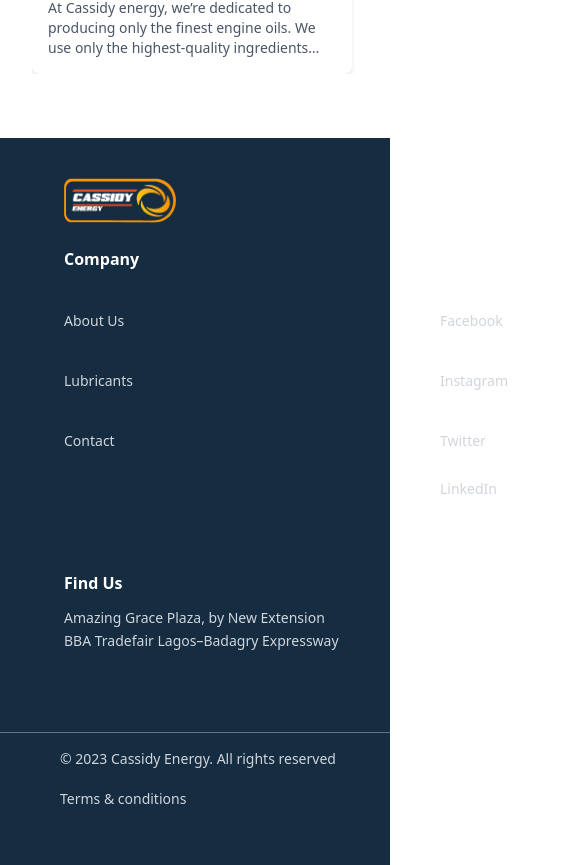
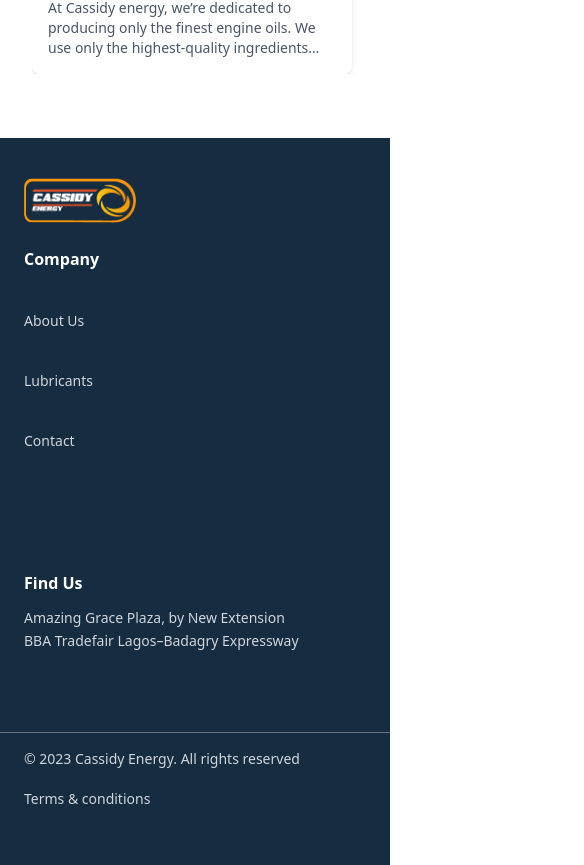
Before and after one commit to zUzI-verse/Cassidy-Oil, a React (Vite) app: page / in a window 390 px wide. Shown: the part 4474-5339 px from the top of the page, 584 px wide, since content can reach past the window. Built offline with nearby package versions, Linux system fonts and the light colour scheme.

Commit message:
Removed the extra space that caused the horizontal bar to appear causing extra space in the mobile view

```diff
--- a/src/Components/Footer.tsx
+++ b/src/Components/Footer.tsx
@@ -3,9 +3,9 @@ import { Link } from "react-router-dom";
 
 const Footer = () => {
   return (
-    <footer className="bg-[#152C41] text-white py-10">
+    <footer className="bg-[#152C41] text-white py-10 w-full overflow-hidden">
       {/* MOBILE LAYOUT */}
-      <div className="md:hidden max-w-7xl mx-auto px-6 ml-10 mb-20">
+      <div className="md:hidden md:ml-10 max-w-7xl mx-auto px-6  mb-20">
         {/* Logo */}
         <div>
           <Link to="/">
@@ -149,7 +149,7 @@ const Footer = () => {
       <div className="border-t border-gray-500 mt-8" />
 
       {/* Bottom Section */}
-      <div className="max-w-7xl mx-auto px-6 md:px-12 py-4 flex flex-col md:flex-row items-left justify-between text-sm text-gray-300 ml-9">
+      <div className="max-w-7xl mx-auto px-6 md:px-12 md:ml-9 py-4 flex flex-col md:flex-row items-left justify-between text-sm text-gray-300 ">
         <p>© 2023 Cassidy Energy. All rights reserved</p>
         <Link to="#" className="mt-5 md:mt-0 hover:underline">
           Terms & conditions
```
